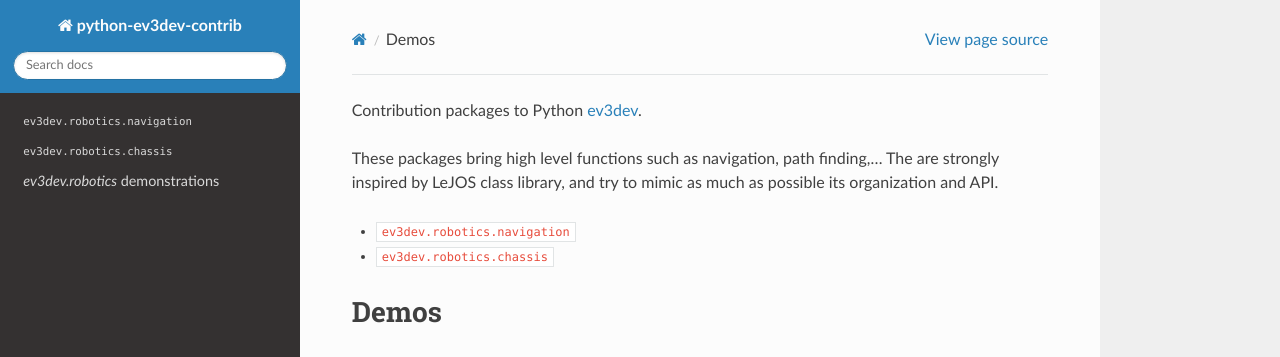
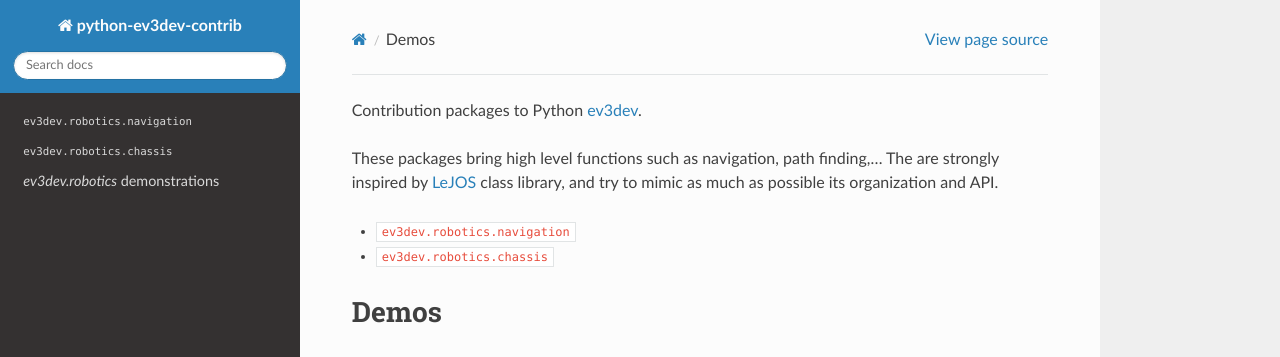
Before and after one commit to EricPobot/ev3dev-lang-python-contrib, a Sphinx documentation site: the page built from docs/index.rst, in a window 1280 px wide. Shown: the top 357 px of the page. Built offline with Sphinx 7.4.7 and the Read the Docs theme 2.0.0, drawn with Linux system fonts in a browser that asks for light colours; some of the changed lines change nothing that is shown.

Commit message:
added LeJOS online documentation link

```diff
--- a/docs/index.rst
+++ b/docs/index.rst
@@ -2,10 +2,8 @@
 
 Contribution packages to Python ev3dev_.
 
-.. _ev3dev: http://ev3dev.org
-
 These packages bring high level functions such as navigation, path finding,...
-The are strongly inspired by LeJOS class library, and try to mimic as much as possible
+The are strongly inspired by LeJOS_ class library, and try to mimic as much as possible
 its organization and API.
 
 .. toctree::
@@ -32,3 +30,6 @@ Indices and tables
 * :ref:`genindex`
 * :ref:`modindex`
 * :ref:`search`
+
+.. _ev3dev: http://ev3dev.org
+.. _LeJOS: http://www.lejos.org/ev3/docs/
```
Also changed, not shown: 1 other file.
